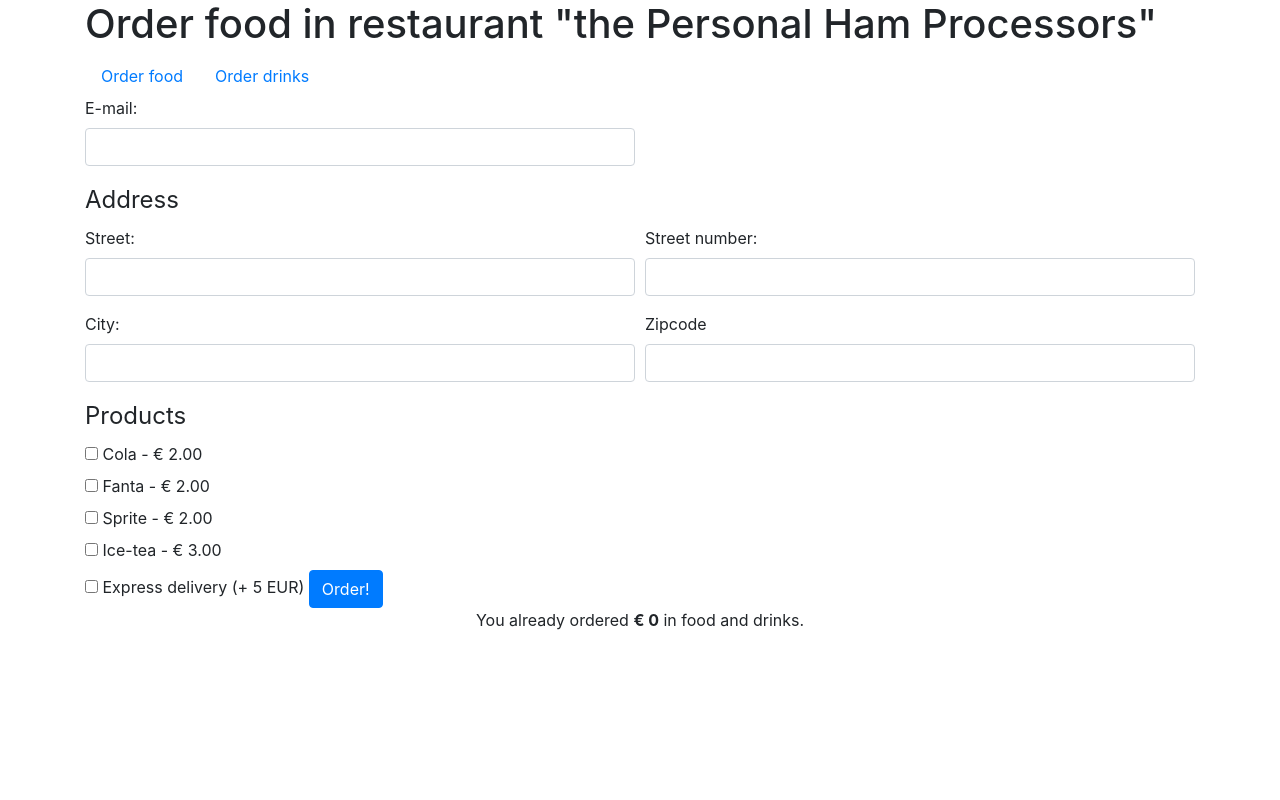
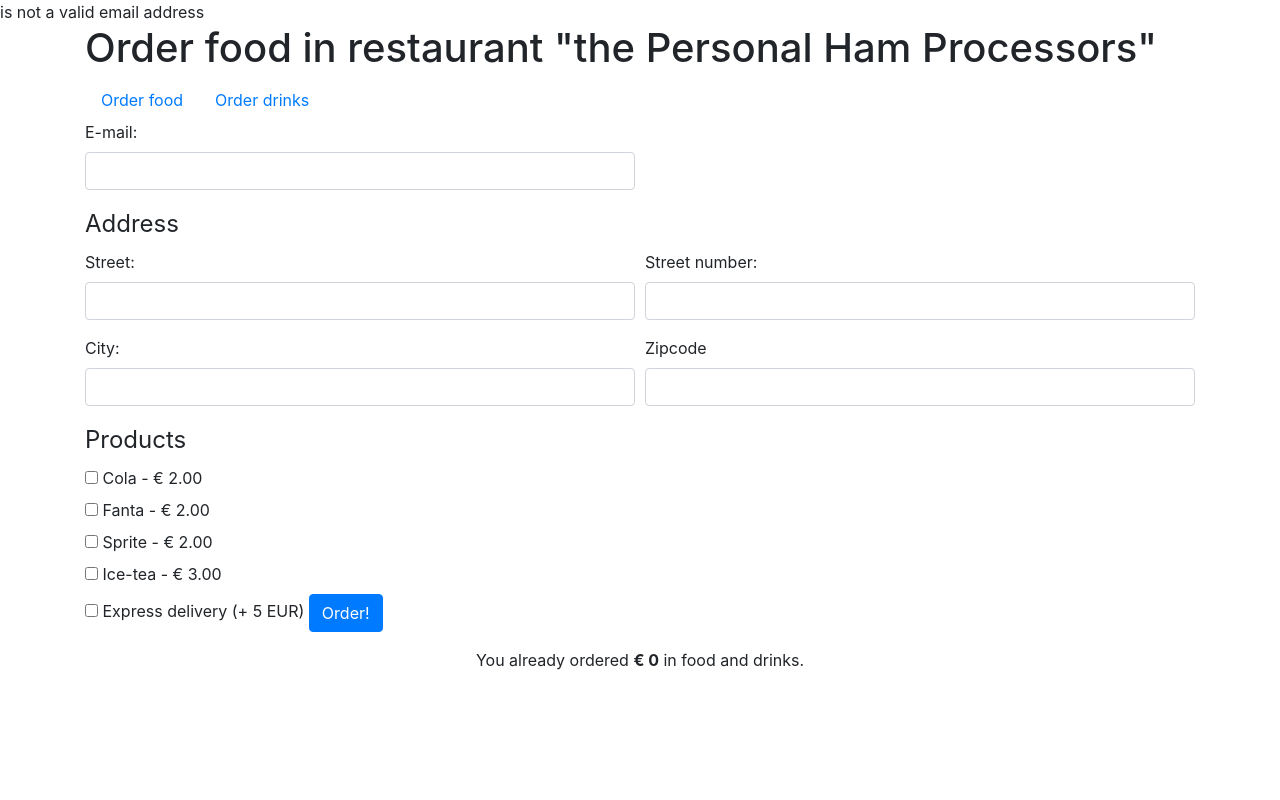
Before and after one commit to LeaDalibard/order-form, a PHP site: page /index.php in a window 1280 px wide. Run offline with PHP 8.4, Linux system fonts and the light colour scheme.

Commit message:
Adding filter_var(, FILTER_VALIDATE_EMAIL) for the email

```diff
--- a/index.php
+++ b/index.php
@@ -10,17 +10,29 @@ error_reporting(E_ALL);
 session_start();
 
 // cookie variables to save user information
-$cookie_name = "";
-$cookie_value = "";
+
 $cookie_mail = "";
 $cookie_street = "";
 $cookie_number = "";
 $cookie_city = "";
 $cookie_zipcode = "";
 
-setcookie($cookie_name, $cookie_value, $cookie_mail, $cookie_street, $cookie_number, $cookie_city,  $cookie_zipcode, time() + (86400 * 30), "/"); // 86400 = 1 day, will expire after 30 days
+if ($_SERVER["REQUEST_METHOD"] == "POST") {
+    if (isset($_POST['email'])) {
+        $cookie_mail = $_POST['email'];
+    }}
 
-function whatIsHappening() {
+   // setcookie($cookie_mail, $cookie_street, $cookie_number, $cookie_city, $cookie_zipcode, time() + (86400 * 30), "/"); // 86400 = 1 day, will expire after 30 days
+
+    if (filter_var($cookie_mail, FILTER_VALIDATE_EMAIL)) {
+        echo("$cookie_mail is a valid email address");
+    } else {
+        echo("$cookie_mail is not a valid email address");
+    }
+
+
+    function whatIsHappening()
+    {
         echo '<h2>$_GET</h2>';
         var_dump($_GET);
         echo '<h2>$_POST</h2>';
```
Lines whose indentation alone changed are shown as unchanged.
